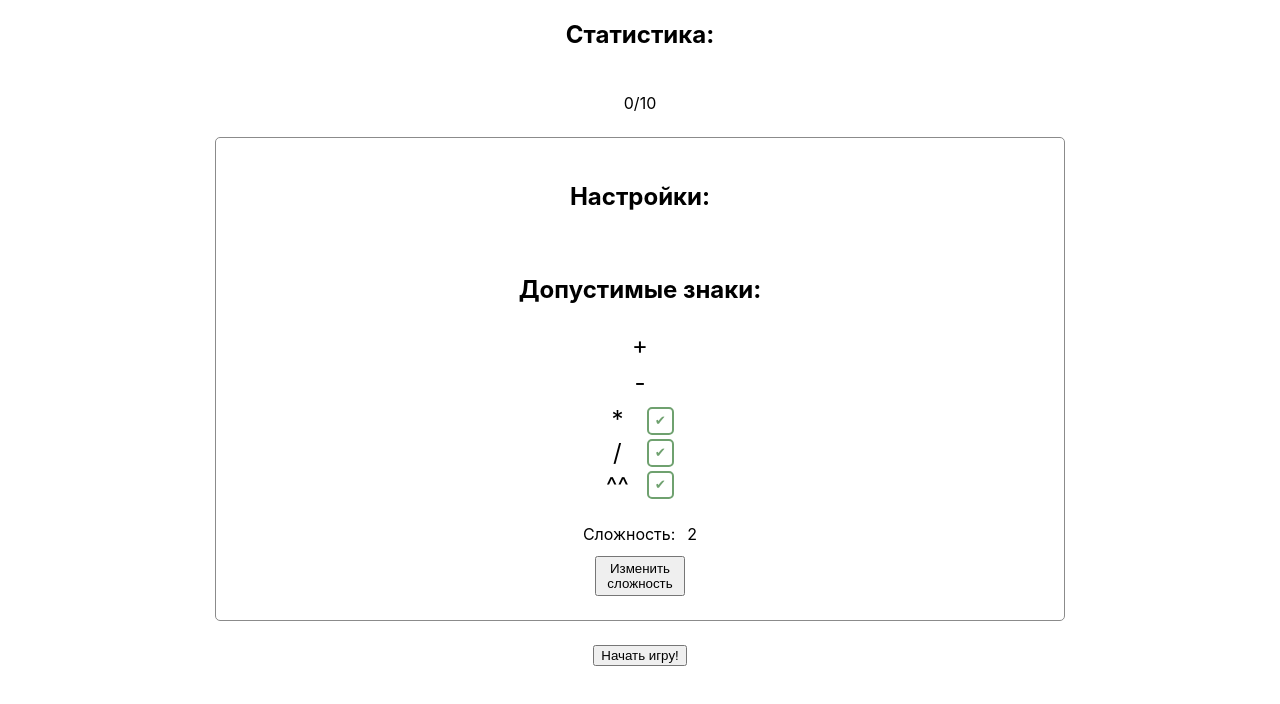
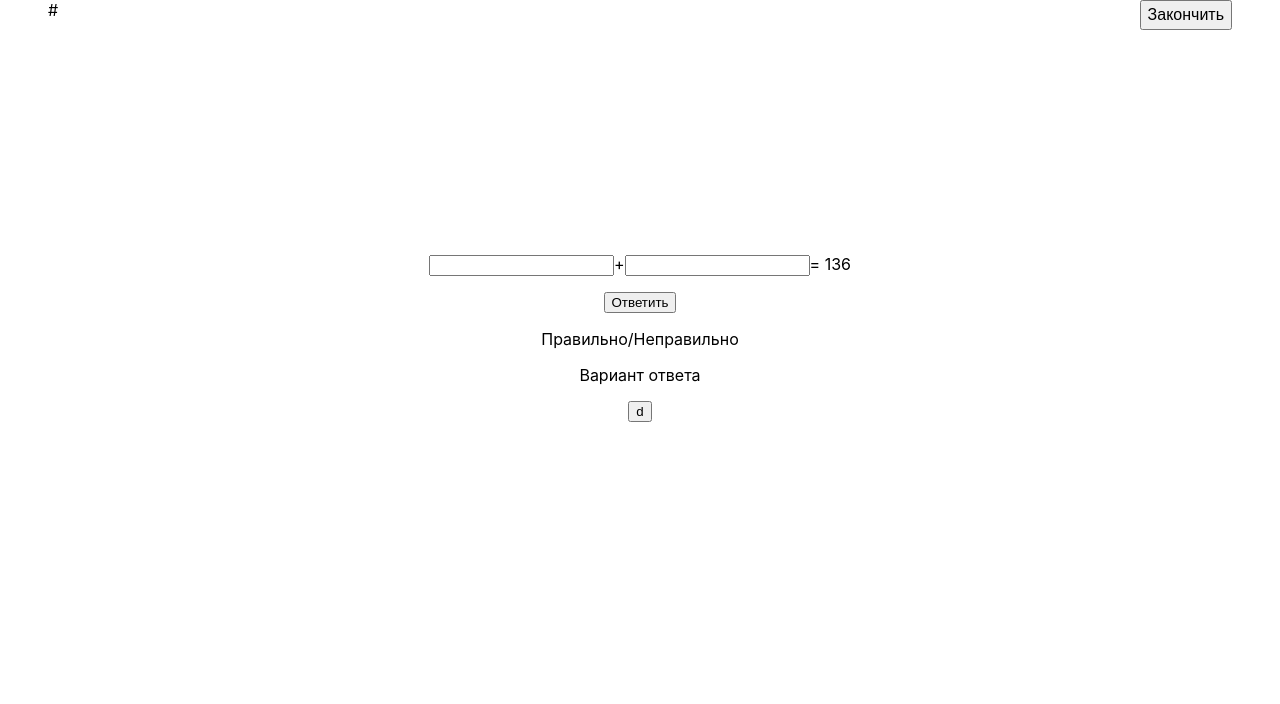
Before and after one commit to sovakrya/quiz, a React (Create React App) app: page /game in a window 1280 px wide. Shown: the top 704 px of the page. Built offline with nearby package versions, Linux system fonts and the light colour scheme.

Commit message:
added component TheGame

```diff
--- a/package.json
+++ b/package.json
@@ -12,6 +12,7 @@
     "@types/react-dom": "^18.3.0",
     "react": "^18.3.1",
     "react-dom": "^18.3.1",
+    "react-router-dom": "^6.26.2",
     "react-scripts": "5.0.1",
     "typescript": "^4.9.5",
     "web-vitals": "^2.1.4"
--- a/src/App.tsx
+++ b/src/App.tsx
@@ -1,12 +1,17 @@
+import { Route, Routes } from "react-router-dom";
 import "./App.css";
 
 import StartGame from "./components/StartGame";
+import TheGame from "./components/TheGame";
 
 function App() {
+
   return (
-    <div className="App">
-      <StartGame />
-    </div>
+    <Routes>
+      <Route path="/" element={<StartGame />}/>
+      <Route path="/game" element={<TheGame />}/>
+    </Routes>
+
   );
 }
 
--- a/src/components/SetingsGame.tsx
+++ b/src/components/SetingsGame.tsx
@@ -1,8 +1,23 @@
 import { useState } from "react";
 import "../styles/SetingsGame.css";
+import { Game } from "../game";
+declare global {
+  interface Window {
+    game: Game;
+  }
+}
+
+window.game = new Game();
 
 export default function SetingsGame() {
   const [complexity, setComplexity] = useState(2);
+  const [isChangeDifficulty, setIsChangeDifficulty] = useState(false);
+
+  function changeDifficulty() {
+    window.game.setDifficulty(complexity);
+    setIsChangeDifficulty(false);
+  }
+
   return (
     <div className="setings-main-box">
       <h2>Настройки:</h2>
@@ -13,7 +28,7 @@ export default function SetingsGame() {
         <span className="setings-sign">+</span>
         <span className="setings-sign">-</span>
 
-        <div className="setings-content-box" >
+        <div className="setings-content-box">
           <div className="sign-content-box">
             <span className="setings-sign">*</span>
             <span className="setings-sign">/</span>
@@ -21,19 +36,39 @@ export default function SetingsGame() {
           </div>
 
           <div className="sign-content-box">
-            <button className="sign-btn">✔</button>
-            <button className="sign-btn">✔</button>
-            <button className="sign-btn">✔</button>
+            <button className="sign-btn" onClick={() => window.game.addOperator("*")}>✔</button>
+            <button className="sign-btn" onClick={() => window.game.addOperator("/")}>✔</button>
+            <button className="sign-btn" onClick={() => window.game.addOperator("^^")}>✔</button>
           </div>
         </div>
       </div>
 
       <div className="difficulty-box">
         <div className="difficulty-title-box">
-        <span>Сложность: </span>
-        <span>{` ${complexity}`}</span>
+          <span>Сложность: </span>
+          {!isChangeDifficulty ? (
+            <span>{` ${complexity}`}</span>
+          ) : (
+            <input
+              type="number"
+              onChange={(e) => {
+                setComplexity(Number(e.target.value));
+              }}
+            />
+          )}
         </div>
-        <button className="difficulty-btn">Изменить сложность</button>
+        {!isChangeDifficulty ? (
+          <button
+            className="difficulty-btn"
+            onClick={() => setIsChangeDifficulty(true)}
+          >
+            Изменить
+          </button>
+        ) : (
+          <button className="difficulty-btn" onClick={changeDifficulty}>
+            Сохранить
+          </button>
+        )}
       </div>
     </div>
   );
--- a/src/components/StartGame.tsx
+++ b/src/components/StartGame.tsx
@@ -1,11 +1,17 @@
 import { useState } from "react"
 import SetingsGame from "./SetingsGame"
 import "../styles/StartGame.css"
+import { useNavigate } from "react-router-dom"
 
 export default function StartGame (){
     const [date, setDate] = useState(null)
     const [countTask, setCountTask] = useState(0)
 
+    const navigate = useNavigate()
+
+    function goToGame(){
+      navigate("/game")
+    }
 
 
     return(
@@ -15,7 +21,7 @@ export default function StartGame (){
 
         <SetingsGame />
 
-        <button>Начать игру!</button>
+        <button onClick={goToGame}>Начать игру!</button>
         </div>
     )
 }
--- /dev/null
+++ b/src/components/TheGame.tsx
@@ -0,0 +1,44 @@
+import "../styles/TheGame.css";
+
+export default function TheGame() {
+  let newExemple = window.game.createExample();
+
+  function a(){
+    console.log(newExemple.exemple)
+
+    newExemple.exemple.map((val) => console.log(val))
+  }
+
+  return (
+    <div className="game-main-box">
+      <div className="header-box">
+        <span>#</span>
+
+        <button className="header-btn">Закончить</button>
+      </div>
+
+      <div className="game-content-box">
+        <div>
+          {newExemple.exemple.map((val) => {
+            if (typeof val === "number") {
+              return <input type="number" />;
+            }
+
+            if (typeof val === "string") {
+              return <span>{val}</span>;
+            }
+          })
+
+          }
+
+
+          <span>{`= ${newExemple.result}`}</span>
+        </div>
+        <button>Ответить</button>
+        <span>Правильно/Неправильно</span>
+        <span>Вариант ответа</span>
+        <button onClick={a}>d</button>
+      </div>
+    </div>
+  );
+}
--- a/src/game.ts
+++ b/src/game.ts
@@ -26,33 +26,33 @@ export class Game {
 
   createExample() {
     let res = 0;
-    const exampal: Array<keyof typeof this.operatorsActions | number | "="> =
-      [];
+    const exemple: Array<keyof typeof this.operatorsActions | number> = [];
 
-    for (let i = 1; i <= this.difficulty; i++) {
-      if (i === 1) {
+    for (let i = 0; i <= this.difficulty; i++) {
+      if (i === 0) {
         res = Math.round(Math.random() * 100);
-        exampal.push(res);
+        exemple.push(res);
+        continue;
       }
 
-      if (i % 2 !== 0) {
-        exampal.push(Math.round(Math.random() * 100));
-        const key = exampal[i - 1];
-        if (typeof key === "string" && key !== "=") {
-          res = this.operatorsActions[key](res, exampal[i] as number);
+      if (i % 2 === 0) {
+        exemple.push(Math.round(Math.random() * 100));
+        const key = exemple[i - 1];
+        if (typeof key === "string") {
+          res = this.operatorsActions[key](res, exemple[i] as number);
+          continue;
         }
+
       } else {
         const operatorIdx = Math.round(
           Math.random() * this.operators.length - 1
         );
-        exampal.push(this.operators[operatorIdx]);
+        exemple.push(this.operators[operatorIdx]);
+        continue;
       }
     }
 
-    exampal.push("=");
-    exampal.push(res);
-
-    return exampal;
+    return { exemple: exemple, result: res };
   }
 
   addOperator(operator: keyof typeof this.operatorsActions) {
@@ -78,15 +78,10 @@ type Actions = {
 export interface Game {
   operatorActions: Actions;
   operators: ("+" | "-" | "*" | "/" | "^^")[];
-  createExample: () => (number | "+" | "-" | "*" | "/" | "^^" | "=")[];
+  createExample: () => {
+    exemple: (number | "+" | "-" | "*" | "/" | "^^")[];
+    result: number;
+  };
   addOperator: (operator: "+" | "-" | "*" | "/" | "^^") => void;
   setDifficulty: (complexity: number) => void;
 }
-
-declare global {
-    interface Window {
-      game: Game
-    }
-  }
-
-window.game = new Game()
--- a/src/index.tsx
+++ b/src/index.tsx
@@ -1,16 +1,19 @@
-import React from 'react';
-import ReactDOM from 'react-dom/client';
-import './index.css';
-import App from './App';
-import reportWebVitals from './reportWebVitals';
+import React from "react";
+import ReactDOM from "react-dom/client";
+import "./index.css";
+import App from "./App";
+import reportWebVitals from "./reportWebVitals";
+import { BrowserRouter } from "react-router-dom";
 
 const root = ReactDOM.createRoot(
-  document.getElementById('root') as HTMLElement
+  document.getElementById("root") as HTMLElement
 );
 root.render(
-  <React.StrictMode>
-    <App />
-  </React.StrictMode>
+  <BrowserRouter>
+    <React.StrictMode>
+      <App />
+    </React.StrictMode>
+  </BrowserRouter>
 );
 
 // If you want to start measuring performance in your app, pass a function
--- a/src/styles/SetingsGame.css
+++ b/src/styles/SetingsGame.css
@@ -4,7 +4,7 @@
   gap: 24px;
   border: solid 1.5px rgb(139, 139, 139);
   width: 800px;
-  justify-content: center;
+  align-items: center;
   padding: 24px;
   border-radius: 5px;
 }
@@ -13,6 +13,7 @@
   display: flex;
   flex-direction: column;
   gap: 8px;
+  align-items: center;
 }
 
 .setings-content-box {
@@ -42,7 +43,7 @@
 }
 
 .sign-btn:hover {
-    background-color: rgb(193, 221, 193);;
+  background-color: rgb(193, 221, 193);
 }
 
 .difficulty-box {
--- /dev/null
+++ b/src/styles/TheGame.css
@@ -0,0 +1,28 @@
+.game-main-box {
+    display: flex;
+    flex-direction: column;
+    gap: 224px;
+    padding: 0px 48px;
+    height: 800px;
+}
+
+.header-box {
+    display: flex;
+    justify-content: space-between;
+}
+
+.header-btn {
+    height: 30px;
+    font-size: 16px;
+    cursor: pointer;
+}
+
+
+
+.game-content-box {
+    display: flex;
+    flex-direction: column;
+    justify-content: center;
+    align-items: center;
+    gap: 16px;
+}
```
Also changed, not shown: 1 other file (tests, documents, lock files or other folders). Lines whose indentation alone changed are shown as unchanged.
